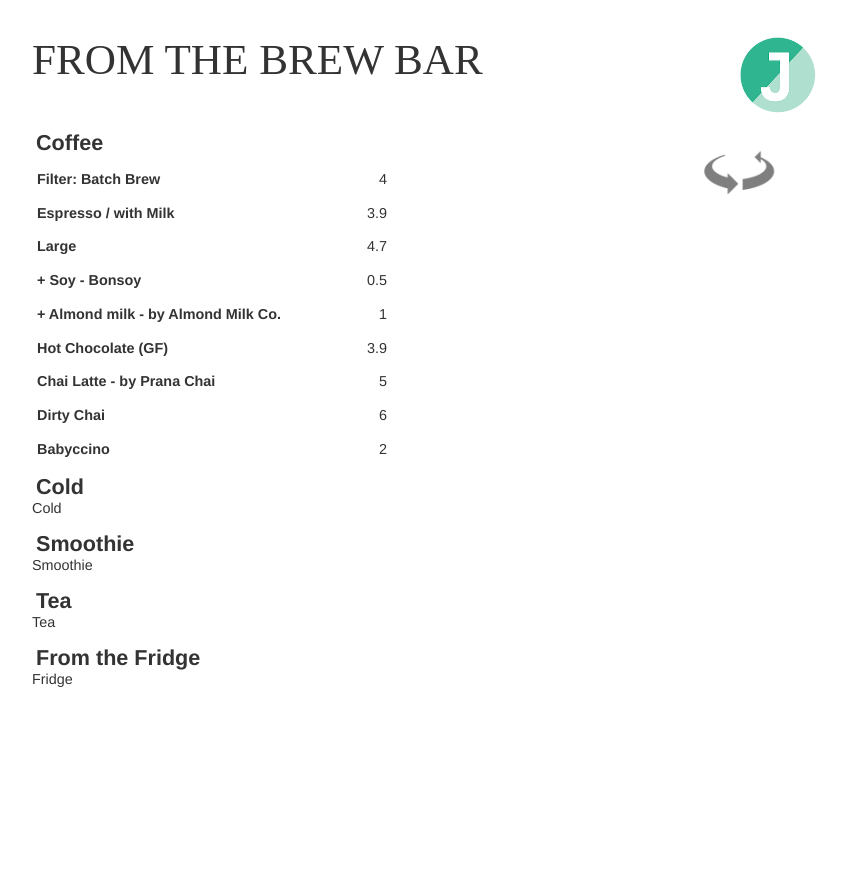
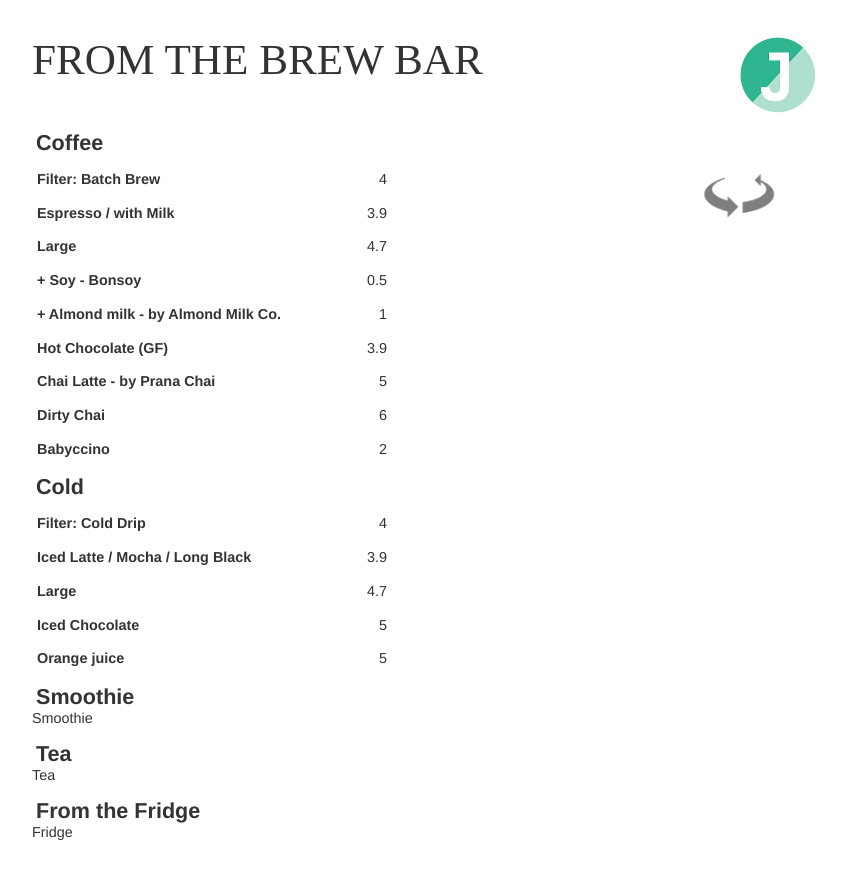
Before and after one commit to pcsmomo/menuboard, a React (Create React App) app in the folder client/: page /drinks in a window 1280 px wide. Shown: the whole page, without its empty margins (193-1039 px from the left). Before the commit the page ends 800 px from the top, so only its background shows below. Built offline with nearby package versions, Linux system fonts and the light colour scheme.

Commit message:
fetch cold drinks

```diff
--- /dev/null
+++ b/client/public/data/cold.json
@@ -0,0 +1,12 @@
+[
+  { "id": "1101", "order": 0, "name": "Filter: Cold Drip", "price": 4 },
+  {
+    "id": "1102",
+    "order": 1,
+    "name": "Iced Latte / Mocha / Long Black",
+    "price": 3.9
+  },
+  { "id": "1103", "order": 2, "name": "Large", "price": 4.7 },
+  { "id": "1104", "order": 3, "name": "Iced Chocolate", "price": 5 },
+  { "id": "1105", "order": 4, "name": "Orange juice", "price": 5 }
+]
--- a/client/src/actions/index.js
+++ b/client/src/actions/index.js
@@ -2,7 +2,7 @@ import axios from "axios";
 import { FETCH_DISHES, FETCH_KIDS, FETCH_SIDES, FETCH_SPECIALS } from "./types";
 import { OPEN_SLIDER, CLOSE_SLIDER } from "./types";
 import { FETCH_DISHINFO } from "./types";
-import { FETCH_COFFEE } from "./types";
+import { FETCH_COFFEE, FETCH_COLD } from "./types";
 
 export const fetchSpecials = () => async dispatch => {
   const res = await axios.get("/data/specials.json");
@@ -65,3 +65,11 @@ export const fetchCoffee = () => async dispatch => {
     payload: res.data
   });
 };
+
+export const fetchCold = () => async dispatch => {
+  const res = await axios.get("/data/cold.json");
+  dispatch({
+    type: FETCH_COLD,
+    payload: res.data
+  });
+};
--- a/client/src/actions/types.js
+++ b/client/src/actions/types.js
@@ -7,3 +7,4 @@ export const OPEN_SLIDER = "OPEN_SLIDER";
 export const CLOSE_SLIDER = "CLOSE_SLIDER";
 
 export const FETCH_COFFEE = "FETCH_COFFEE";
+export const FETCH_COLD = "FETCH_COLD";
--- a/client/src/components/board/drinks/Cold.js
+++ b/client/src/components/board/drinks/Cold.js
@@ -1,8 +1,27 @@
 import React, { Component } from "react";
+import { connect } from "react-redux";
+import { fetchCold } from "../../../actions";
 
 class Cold extends Component {
+  componentDidMount() {
+    this.props.fetchCold();
+  }
+
   renderMenu() {
-    return <div>Cold</div>;
+    return Array.prototype.map.call(this.props.cold, elm => {
+      return (
+        <div className="dish" key={elm.id}>
+          <div className="divName">
+            <span className="dishName">{elm.name}</span>
+            {elm.desc ? " - " : ""} <span className="dishDesc">{elm.desc}</span>
+            <span className="dishType"> {elm.type}</span>
+          </div>
+          <div className="divPrice">
+            <span className="dishPrice">{elm.price}</span>
+          </div>
+        </div>
+      );
+    });
   }
 
   render() {
@@ -15,4 +34,18 @@ class Cold extends Component {
   }
 }
 
-export default Cold;
+const mapStateToProps = state => {
+  return {
+    cold: state.drinks.cold
+  };
+};
+
+const mapDispatchToProps = dispatch => {
+  return {
+    fetchCold: () => {
+      dispatch(fetchCold());
+    }
+  };
+};
+
+export default connect(mapStateToProps, mapDispatchToProps)(Cold);
--- a/client/src/reducers/drinksReducer.js
+++ b/client/src/reducers/drinksReducer.js
@@ -1,8 +1,9 @@
-import { FETCH_COFFEE } from "../actions/types";
+import { FETCH_COFFEE, FETCH_COLD } from "../actions/types";
 
 // If I don't give initialState, there would be an error on Dishes.js
 const initialState = {
-  coffee: {}
+  coffee: {},
+  cold: {}
 };
 
 export default function menu(state = initialState, action) {
@@ -12,6 +13,11 @@ export default function menu(state = initialState, action) {
         ...state,
         coffee: action.payload
       };
+    case FETCH_COLD:
+      return {
+        ...state,
+        cold: action.payload
+      };
     default:
       return state;
   }
```
